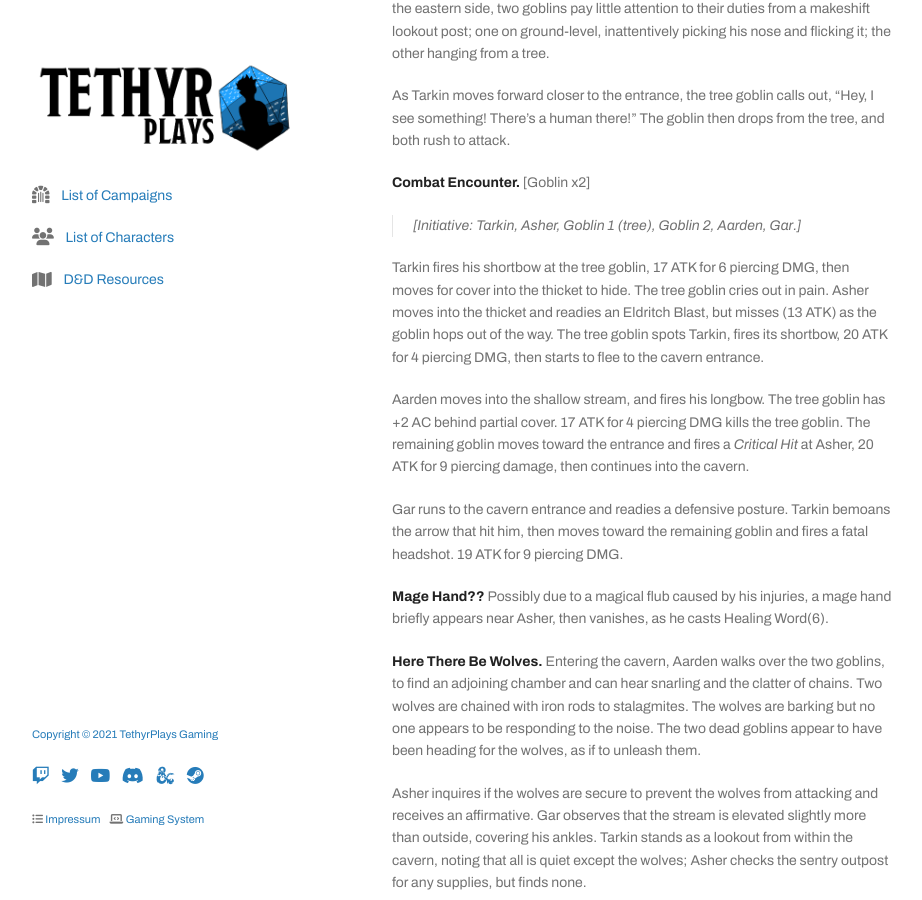
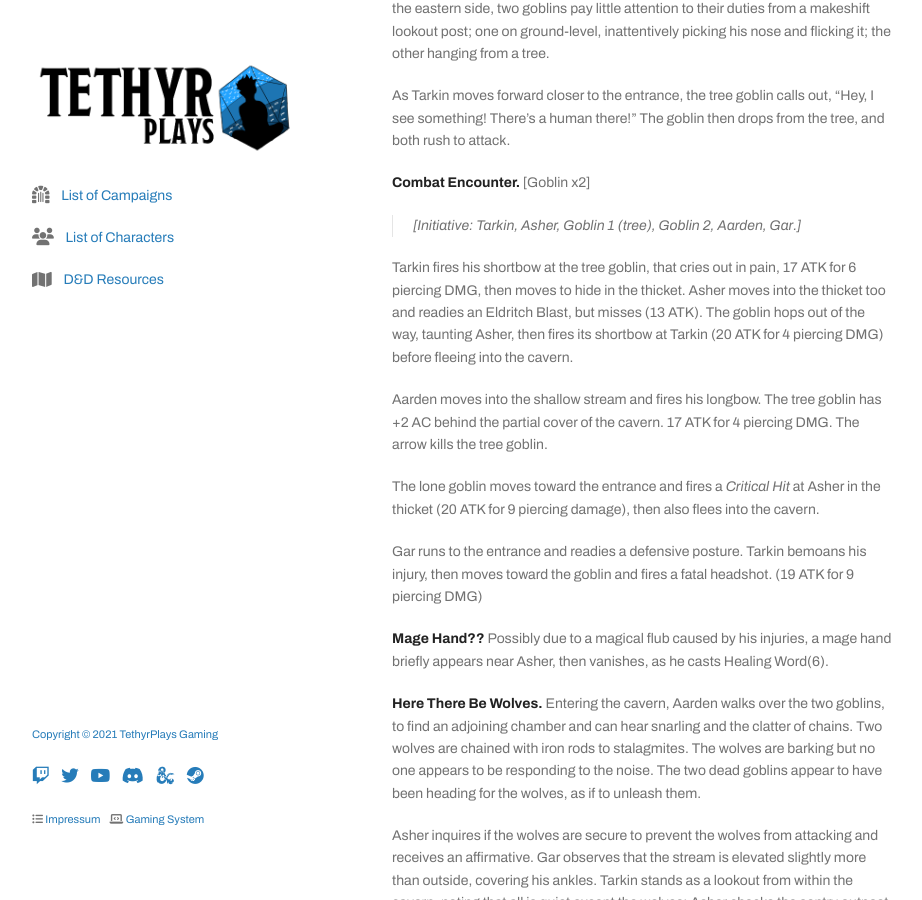
Before and after one commit to tethyrplays/tethyrplays, a Jekyll site: the page built from campaign/2021-lmop-with-dm-nicole.md, in a window 1280 px wide and 900 px high, scrolled down 1820 px. Shown: the whole window, without its empty margins (178-1100 px from the left). Built offline with Jekyll 4.4.1, drawn with Linux system fonts in a browser that asks for light colours; nearby versions of some CDN libraries; some web fonts are replaced; our own code applies the rules of GitHub Pages for plain Markdown files; the repository's description, which GitHub fills in, is left out.

Commit message:
Update 2021-lmop-with-dm-nicole.md

```diff
--- a/campaign/2021-lmop-with-dm-nicole.md
+++ b/campaign/2021-lmop-with-dm-nicole.md
@@ -60,11 +60,13 @@
 
 > [Initiative: Tarkin, Asher, Goblin 1 (tree), Goblin 2, Aarden, Gar.]
 
-Tarkin fires his shortbow at the tree goblin, 17 ATK for 6 piercing DMG, then moves for cover into the thicket to hide. The tree goblin cries out in pain. Asher moves into the thicket and readies an Eldritch Blast, but misses (13 ATK) as the goblin hops out of the way. The tree goblin spots Tarkin, fires its shortbow, 20 ATK for 4 piercing DMG, then starts to flee to the cavern entrance.
+Tarkin fires his shortbow at the tree goblin, that cries out in pain, 17 ATK for 6 piercing DMG, then moves to hide in the thicket. Asher moves into the thicket too and readies an Eldritch Blast, but misses (13 ATK). The goblin hops out of the way, taunting Asher, then fires its shortbow at Tarkin (20 ATK for 4 piercing DMG) before fleeing into the cavern.
 
-Aarden moves into the shallow stream, and fires his longbow. The tree goblin has +2 AC behind partial cover. 17 ATK for 4 piercing DMG kills the tree goblin. The remaining goblin moves toward the entrance and fires a _Critical Hit_ at Asher, 20 ATK for 9 piercing damage, then continues into the cavern.
+Aarden moves into the shallow stream and fires his longbow. The tree goblin has +2 AC behind the partial cover of the cavern. 17 ATK for 4 piercing DMG. The arrow kills the tree goblin.
 
-Gar runs to the cavern entrance and readies a defensive posture. Tarkin bemoans the arrow that hit him, then moves toward the remaining goblin and fires a fatal headshot. 19 ATK for 9 piercing DMG.
+The lone goblin moves toward the entrance and fires a _Critical Hit_ at Asher in the thicket (20 ATK for 9 piercing damage), then also flees into the cavern.
+
+Gar runs to the entrance and readies a defensive posture. Tarkin bemoans his injury, then moves toward the goblin and fires a fatal headshot. (19 ATK for 9 piercing DMG)
 
 **Mage Hand??** Possibly due to a magical flub caused by his injuries, a mage hand briefly appears near Asher, then vanishes, as he casts Healing Word(6).
 
```
